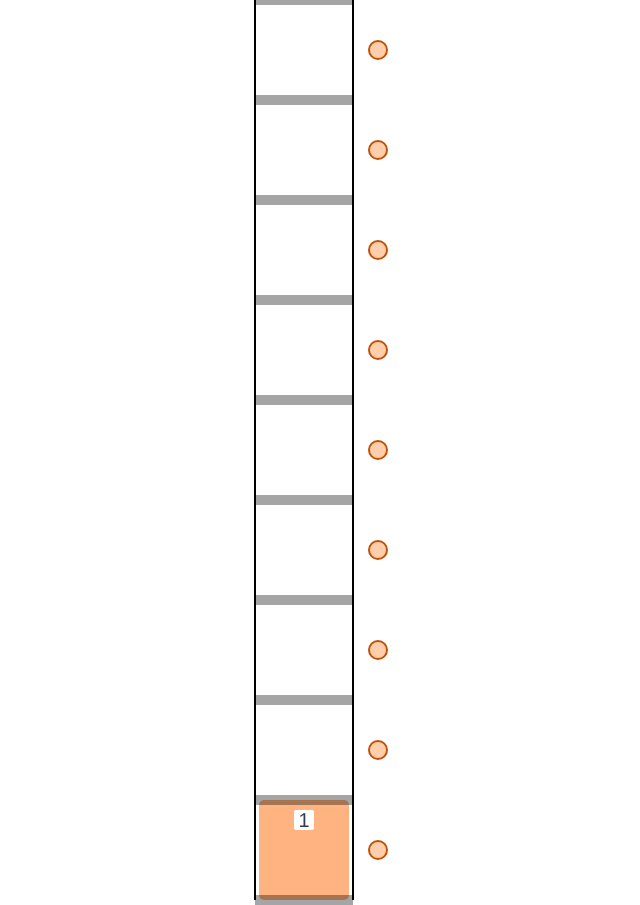
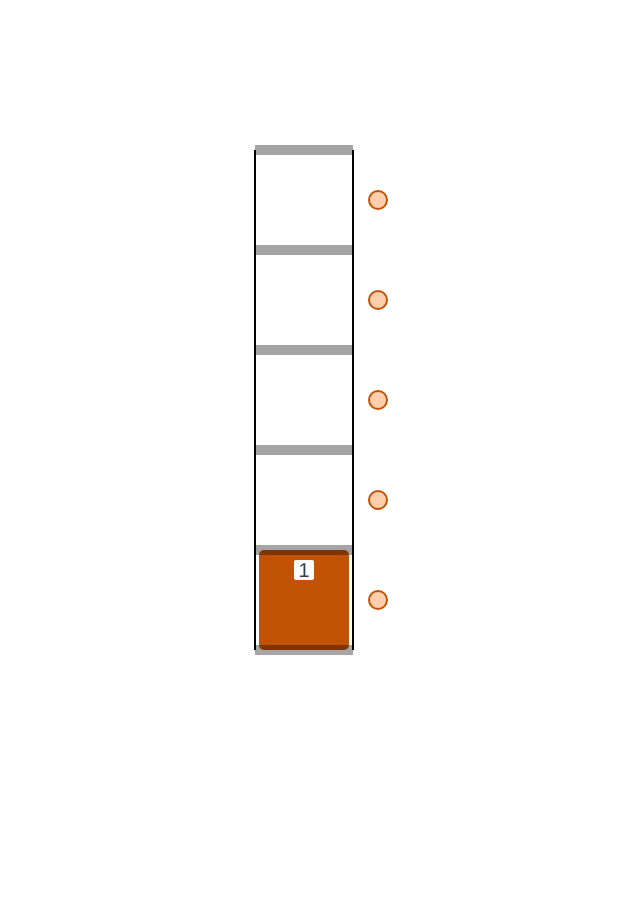
Before and after one commit to IlyaChurakov/LiftSystem, a Vue app: page / in a window 1280 px wide. Shown: the whole page, without its empty margins (336-976 px from the left). After the commit the page ends 800 px from the top, so only its background shows below. Built offline with nearby package versions, Linux system fonts and the light colour scheme.

Commit message:
Made lift blinking for waiting

```diff
--- a/src/components/LiftBox.vue
+++ b/src/components/LiftBox.vue
@@ -1,19 +1,24 @@
 <template>
-    <div class="lift" :style="{
-        transform: `translateY(-${heightAboveGround}px)`
-    }">
+    <div
+        class="lift"
+        :style="{
+            transform: `translateY(-${heightAboveGround}px)`
+        }"
+        :class="{ waiting: blink }"
+        ref="lift"
+    >
         <div class="floorCounter">{{ getCounter }}</div>
         <div class="arrow">
             <img
                 class="arrow-up"
                 :style="{
-                    display: up == true ? 'block' : 'none'
+                    display: up === true ? 'block' : 'none'
                 }"
                 src="@/assets/up-arrow.png">
             <img
                 class="arrow-down"
                 :style="{
-                    display: down == true ? 'block' : 'none'
+                    display: down === true ? 'block' : 'none'
                 }"
                 src="@/assets/down-arrow.png">
         </div>
@@ -26,7 +31,8 @@
         props: {
             heightAboveGround: Number,
             up: Boolean,
-            down: Boolean
+            down: Boolean,
+            blink: Boolean
         },
         methods: {
 
@@ -48,7 +54,9 @@
         bottom: 0;
         left: 3px;
         border-radius: 5px;
-        animation: blink 1000ms infinite
+    }
+    .waiting {
+        animation: blink 1000ms infinite;
     }
     .floorCounter {
         width: 20px;
--- a/src/components/LiftMine.vue
+++ b/src/components/LiftMine.vue
@@ -28,7 +28,7 @@
             ></button>
         </div>
 
-        <LiftBox :heightAboveGround="heightAboveGround" :up="up" :down="down"/>
+        <LiftBox :heightAboveGround="heightAboveGround" :up="up" :down="down" :blink="blink"/>
     </div>
 </template>
 
@@ -40,11 +40,12 @@
     export default {
         data() {
             return {
-                floorCount: 10,
+                floorCount: 5,
                 heightAboveGround: 0,
                 up: false,
                 down: false,
-                list: []
+                list: [],
+                blink: false
             }
         },
         methods: {
@@ -83,21 +84,26 @@
                     // actions...
 
                         let DestinationFloor = (id - 1) * 100
-
                         let floor = this.heightAboveGround
 
                         if (this.heightAboveGround < DestinationFloor) {
 
                             let timerUp = setInterval(() => {
-
                                 this.up = true
 
                                 if(this.heightAboveGround !== DestinationFloor) {
                                     floor += 2
                                 } else {
                                     this.up = false
-                                    console.log('end', id)
-                                    resolve()
+                                    this.blink = true
+
+                                    setTimeout(() => {
+                                        this.blink = false
+                                        console.log('setTimeout сработал')
+                                        console.log('end', id)
+                                        resolve()
+                                    }, 3000)
+
                                     clearInterval(timerUp)
                                 }
 
@@ -114,10 +120,17 @@
                                     floor -= 2
                                 } else {
                                     this.down = false
+                                    this.blink = true
 
-                                    console.log('end', id)
-                                    resolve()
+                                    setTimeout(() => {
+                                        this.blink = false
+                                        console.log('setTimeout сработал')
+                                        console.log('end', id)
+                                        resolve();
+                                    }, 3000);
+
                                     clearInterval(timerDown)
+
                                 }
 
                                 this.heightAboveGround = floor
```
